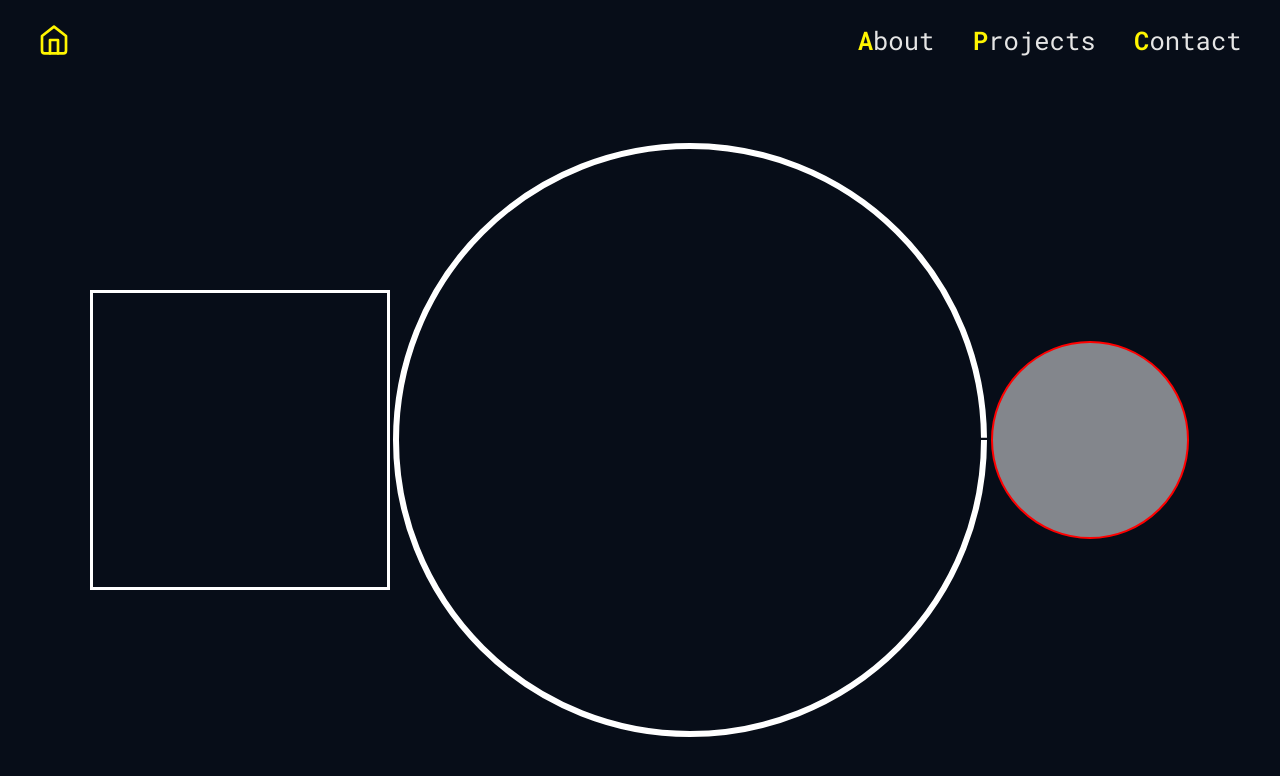
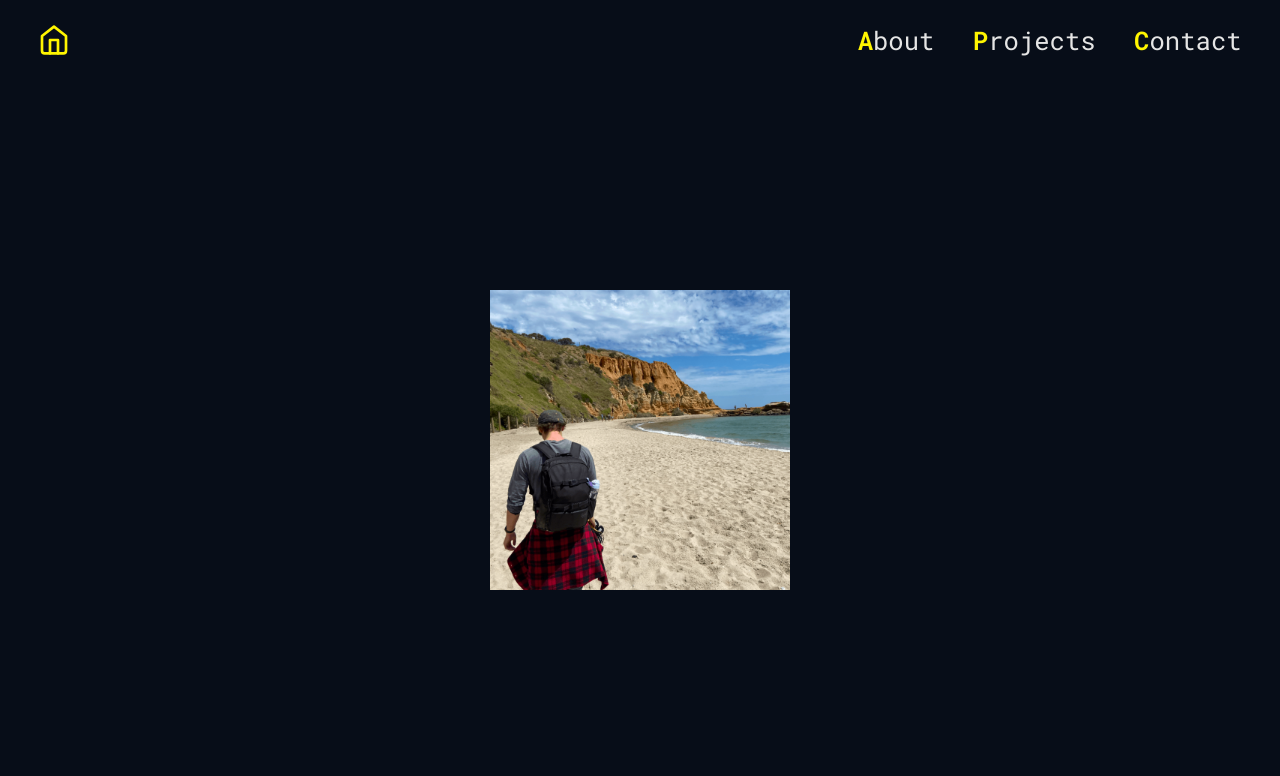
Before and after one commit to JakePitman/moreaporia, a React (Create React App) app: page /projects in a window 1280 px wide. Shown: the top 776 px of the page. Built offline with nearby package versions, Linux system fonts and the light colour scheme; a web font is replaced by a local one.

Commit message:
Add hello world image load

```diff
--- a/src/components/ProjectsPage/BlueprintShape.tsx
+++ b/src/components/ProjectsPage/BlueprintShape.tsx
@@ -9,7 +9,8 @@ type Props = {
 
 const variants = {
   hidden: { opacity: 0, pathLength: 0 },
-  visible: { opacity: 1, pathLength: 1, transition: { duration: 1 } },
+  draw: { opacity: 1, pathLength: 1, transition: { duration: 1 } },
+  imagesAppear: { opacity: 0, transition: { duration: 1 } },
 };
 
 type ShapeProps = {
@@ -21,8 +22,6 @@ const shapeMap = {
   square: ({ color, fill = "none" }: ShapeProps) => (
     <motion.rect
       variants={variants}
-      initial="hidden"
-      animate="visible"
       id="Rectangle 1"
       x="0.5"
       y="0.5"
@@ -51,8 +50,7 @@ const BlueprintShape = ({ shape, color, fill }: Props) => {
   const Shape = shapeMap[shape];
   return (
     <motion.svg
-      initial="hidden"
-      animate="visible"
+      variants={variants}
       width="100%"
       height="100%"
       viewBox="0 0 100 100"
--- a/src/components/ProjectsPage/ProjectsPage.module.scss
+++ b/src/components/ProjectsPage/ProjectsPage.module.scss
@@ -9,7 +9,15 @@
   align-items: center;
 }
 
-.svgContainer {
+.shapeContainer {
   width: 300px;
   height: 300px;
+  position: relative;
 }
+
+.image {
+  width: 100%;
+  height: 100%;
+  position: absolute;
+  left: 0;
+}
--- a/src/components/ProjectsPage/ProjectsPage.tsx
+++ b/src/components/ProjectsPage/ProjectsPage.tsx
@@ -1,26 +1,41 @@
 import React from "react";
-import { motion } from "framer-motion";
+import { motion, useAnimation } from "framer-motion";
 
 import styles from "./ProjectsPage.module.scss";
 import BlueprintShape from "./BlueprintShape";
+import beach from "../AboutPage/pictures/beach.png";
+
+const imageVariants = {
+  hidden: { opacity: 0 },
+  imagesAppear: { opacity: 1, transition: { duration: 1 } },
+};
 
 const ProjectsPage = () => {
+  const controls = useAnimation();
+
+  const openingSequence = async () => {
+    await controls.start("hidden");
+    await controls.start("draw");
+    await controls.start("imagesAppear");
+  };
+
   return (
-    <div className={styles.pageContainer}>
-      <div className={styles.svgContainer}>
+    <motion.div
+      className={styles.pageContainer}
+      animate={controls}
+      initial="hidden"
+      onViewportEnter={() => openingSequence()}
+    >
+      <motion.div className={styles.shapeContainer}>
         <BlueprintShape shape="square" color="white" />
-      </div>
-      <div style={{ width: "600px", height: "600px" }}>
-        <BlueprintShape shape="circle" color="white" />
-      </div>
-      <div style={{ width: "200px", height: "200px" }}>
-        <BlueprintShape
-          shape="circle"
-          color="red"
-          fill="rgba(255,255,255, 0.5)"
+        <motion.img
+          src={beach}
+          alt=""
+          className={styles.image}
+          variants={imageVariants}
         />
-      </div>
-    </div>
+      </motion.div>
+    </motion.div>
   );
 };
 
```
